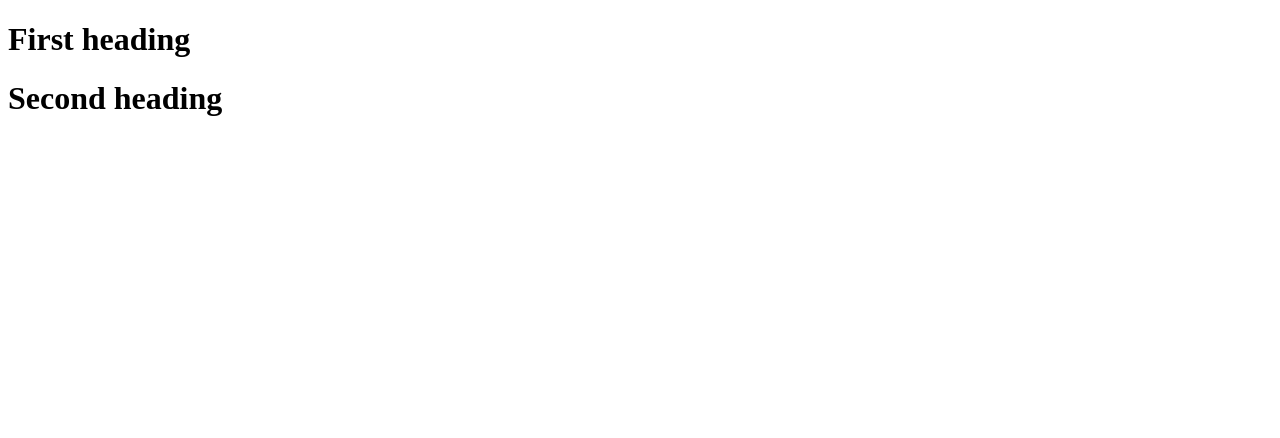
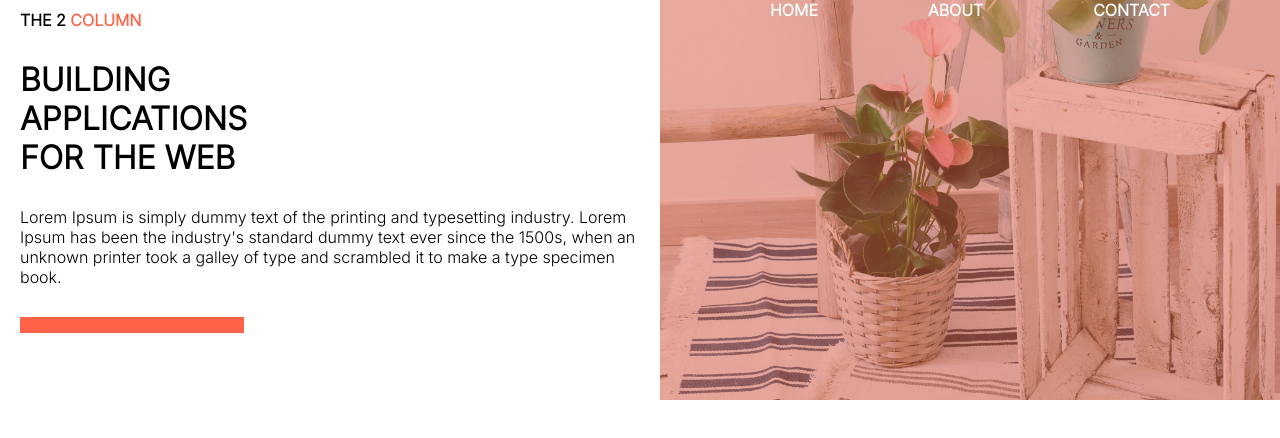
Before and after one commit to oladokun-hub/column-design, a plain HTML site: page index.html in a window 1280 px wide. Drawn offline with Linux system fonts and the light colour scheme.

Commit message:
project ui updated

```diff
--- a/index.html
+++ b/index.html
@@ -4,10 +4,39 @@
     <meta charset="UTF-8">
     <meta http-equiv="X-UA-Compatible" content="IE=edge">
     <meta name="viewport" content="width=device-width, initial-scale=1.0">
+    <link rel="preconnect" href="https://fonts.googleapis.com">
+    <link rel="preconnect" href="https://fonts.gstatic.com" crossorigin>
+    <link href="https://fonts.googleapis.com/css2?family=Inter:wght@300&display=swap" rel="stylesheet">
+    <link rel="stylesheet" href="style.css">
     <title>column-design</title>
 </head>
 <body>
-    <h1>First heading</h1>
-    <h1>Second heading</h1>
+    <div class="parent-container">
+
+        <div class="first-sec">
+
+            <h4 class="header4">THE 2 <span class="header-writeup">COLUMN</span></h4>
+
+            <h1 class="header1">BUILDING
+                <br>APPLICATIONS
+                <br>FOR THE WEB</h1>
+
+             <p class="paragraph">Lorem Ipsum is simply dummy text of the printing and typesetting industry.
+                Lorem Ipsum has been the industry's standard dummy text ever since the 1500s,
+                when an unknown printer took a galley of type and scrambled it to make a type specimen book.</p>
+
+            <div class="smart-line"></div>
+        </div>
+
+        <div class="second-sec">
+            <div class="overlay"></div>
+            <div class="navbar">
+                <h4>HOME</h4>
+                <h4>ABOUT</h4>
+                <h4>CONTACT</h4>
+            </div>
+        </div>
+    </div>
+
 </body>
 </html>
--- a/style.css
+++ b/style.css
@@ -1,4 +1,73 @@
-h1 {
-    color: orange;
-    display: inline;
+* {
+    margin: 0;
 }
+
+body {
+    font-family: 'Inter', sans-serif;
+}
+
+.parent-container {
+    height: 400px;
+    display: flex;
+    flex-direction: row;
+    align-items: center;
+    justify-content: center;
+}
+
+.first-sec {
+    height: 100%;
+    width: 50%;
+    background: white;
+    padding: 40px 20px 20px 20px;
+}
+
+.second-sec {
+    height: 100%;
+    width: 50%;
+    background: url("image/flower.jpg");
+    background-size: cover;
+    background-repeat: no-repeat;
+    background-position: bottom left;
+    display: flex;
+    position: relative;
+}
+
+.header-writeup {
+    color: tomato;
+}
+
+.smart-line {
+    height: 16px;
+    width: 224px;
+    background: tomato;
+}
+
+.header4 {
+    margin-bottom: 30px;
+}
+
+.header1 {
+    margin-bottom: 30px;
+}
+
+.paragraph {
+    margin-bottom: 30px;
+}
+
+.navbar {
+    color: white;
+    display: flex;
+    justify-content: space-evenly;
+    z-index: 1;
+    width: 100%;
+}
+
+
+.overlay {
+    height: 100%;
+    width: 100%;
+    background: rgba(225, 99, 71, 0.5);
+    position: absolute;
+    top: 0;
+    right: 0;
+}
```
Also changed, not shown: image/flower.jpg (added).
